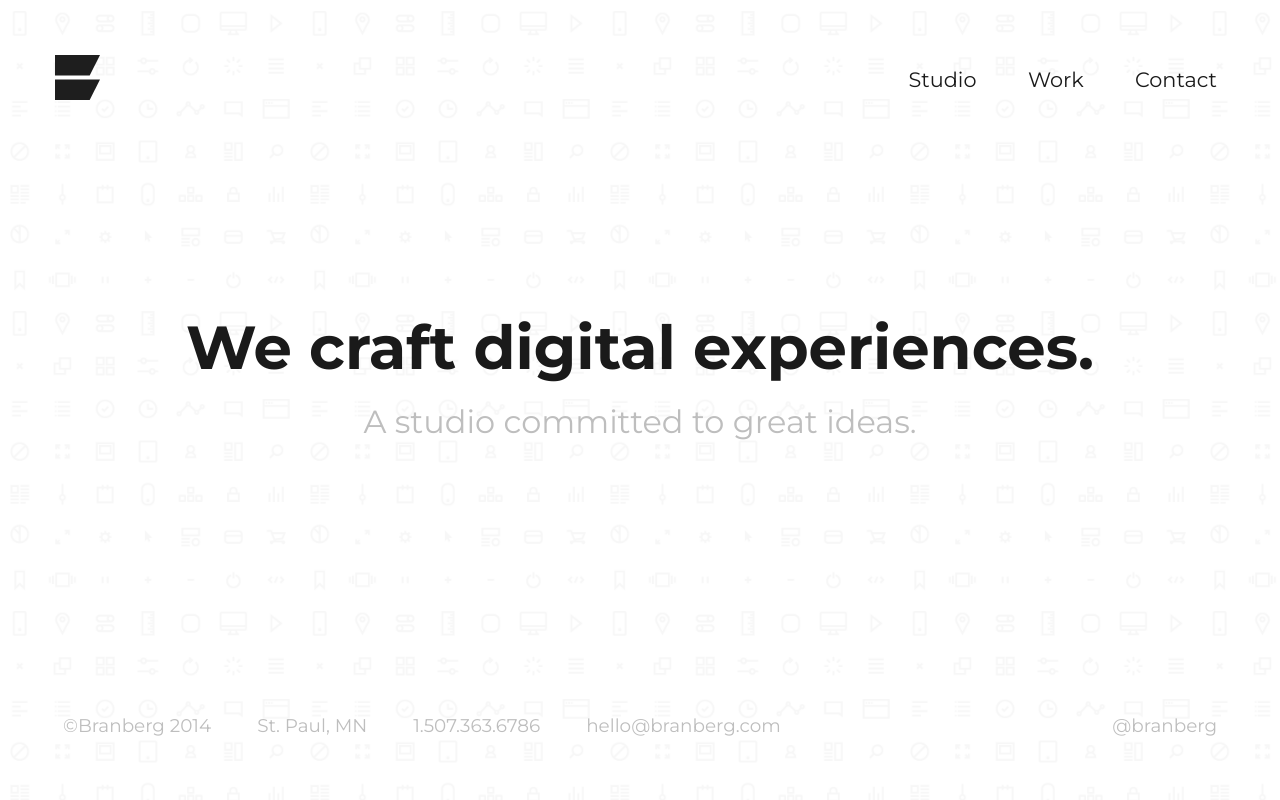
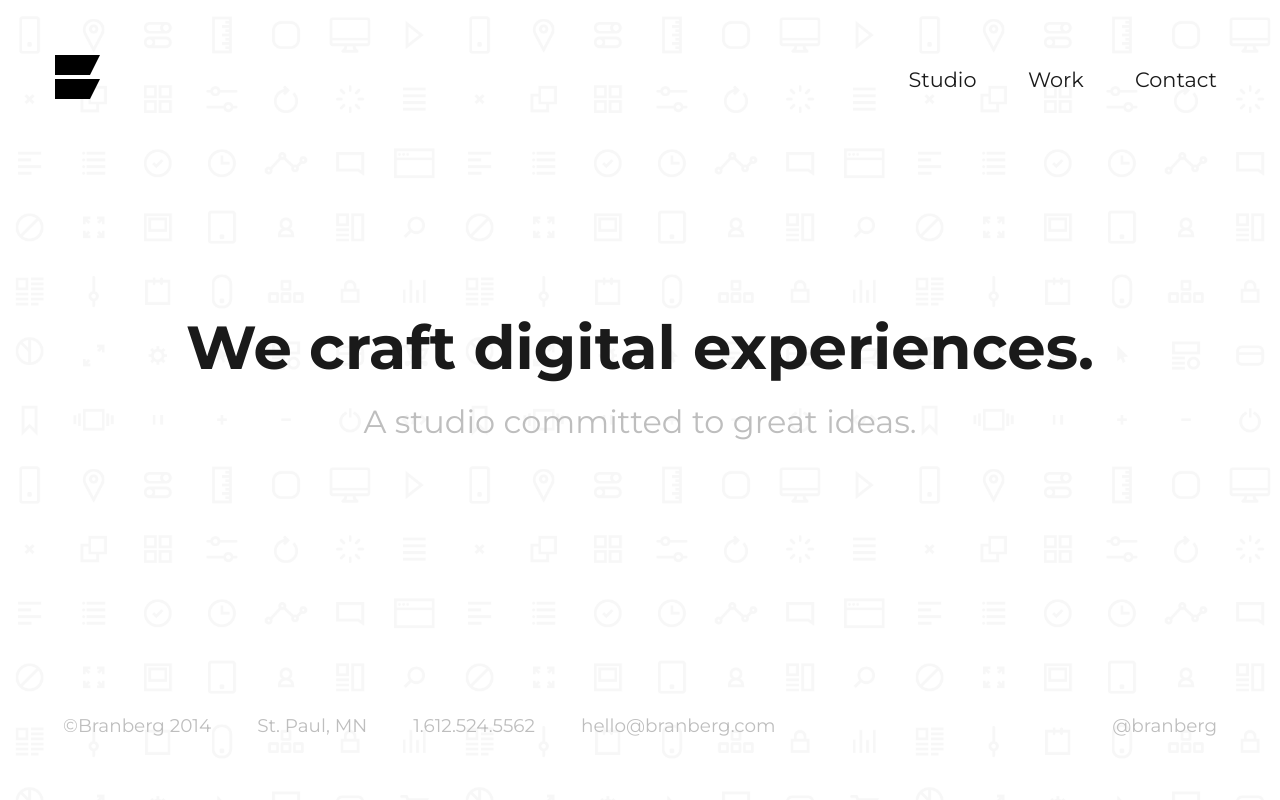
Before and after one commit to branberg/branberg.com, a PHP site: page / in a window 1280 px wide. Run offline with PHP 8.4, Linux system fonts and the light colour scheme.

```diff
--- a/_inc/footer.php
+++ b/_inc/footer.php
@@ -3,7 +3,7 @@
 			<ul class="clearfix">
 				<li class="copyright">&copy;Branberg <?php echo date('Y'); ?></li>
 				<li class="location">St. Paul, MN</li>
-				<li class="phone"><a href="tel:5073636786">1.507.363.6786</a></li>
+				<li class="phone"><a href="tel:5073636786">1.612.524.5562</a></li>
 				<li class="email"><a href="mailto:hello@branberg.com">hello@branberg.com</a></li>
 				<li class="twitter right_align"><a href="http://twitter.com/branberg" target="_blank">@branberg</a></li>
 			</ul>
--- a/_inc/header.php
+++ b/_inc/header.php
@@ -30,7 +30,7 @@
 	<div id="wrapper">
 
 		<header id="main_header" class="clearfix">
-			<a href="/" id="logo" rel="home"><img src="/library/img/logo.svg" alt="Branberg Logo" /></a>
+			<a href="/" id="logo" rel="home"><div id="branberg_logo"></div></a>
 			<nav id="main_nav">
 				<ul>
 					<li<?php echo( $pageID == 'studio' ? ' class="current_page"' : '' ); ?>><a href="/studio">Studio</a></li>
--- a/library/css/main.css
+++ b/library/css/main.css
@@ -154,6 +154,12 @@ BOX SHADOW
 /*********************
 TRIANGLES
 *********************/
+/*********************
+Background Size
+*********************/
+/*********************
+Branberg Logo
+*********************/
 /*************************************
 GLOBALS
 *************************************/
@@ -199,6 +205,26 @@ header#main_header {
     transition: opacity 0.15s ease-in-out; }
     header#main_header #logo:hover {
       opacity: 0.7; }
+    header#main_header #logo #branberg_logo {
+      display: block;
+      width: 45px;
+      height: 45px;
+      position: relative;
+      overflow: hidden; }
+      header#main_header #logo #branberg_logo:before, header#main_header #logo #branberg_logo:after {
+        position: absolute;
+        left: 0;
+        content: '';
+        display: block;
+        width: 34.65px;
+        height: 0;
+        border-top: solid 20.7px black;
+        border-bottom: solid 20.7px rgba(255, 255, 255, 0);
+        border-right: solid 10.35px rgba(255, 255, 255, 0); }
+      header#main_header #logo #branberg_logo:before {
+        top: 0; }
+      header#main_header #logo #branberg_logo:after {
+        top: 24.3px; }
     header#main_header #logo img {
       display: block;
       width: 100%;
@@ -231,10 +257,10 @@ body.homepage #homepage_background {
   left: 0;
   position: fixed;
   background: white url(../img/background.png) 0 0 repeat scroll;
-  -webkit-background-size: 300px;
-  -moz-background-size: 300px;
-  -o-background-size: 300px;
-  background-size: 300px;
+  -webkit-background-size: 450px;
+  -moz-background-size: 450px;
+  -o-background-size: 450px;
+  background-size: 450px;
   z-index: 0;
   opacity: 0.5; }
 
--- a/library/scss/_base.scss
+++ b/library/scss/_base.scss
@@ -56,6 +56,10 @@ header#main_header{
 			opacity: 0.7;
 		}
 
+		#branberg_logo{
+			@include branberg-logo( 45px, #000 );
+		}
+
 		img{
 			display: block;
 			width: 100%;
@@ -110,10 +114,7 @@ body.homepage{
 		@include absoluteFull(0);
 		position: fixed;
 		background: #ffffff url(../img/background.png) 0 0 repeat scroll;
-		-webkit-background-size: 300px;
-		-moz-background-size: 300px;
-		-o-background-size: 300px;
-		background-size: 300px;
+		@include background-size( 450px );
 		z-index: 0;
 		opacity: 0.5;
 
--- a/library/scss/_mixins.scss
+++ b/library/scss/_mixins.scss
@@ -93,3 +93,43 @@ TRIANGLES
 
     }
 }
+
+/*********************
+Background Size
+*********************/
+@mixin background-size( $size: '100%' ) {
+    -webkit-background-size: $size;
+    -moz-background-size: $size;
+    -o-background-size: $size;
+    background-size: $size;
+}
+
+/*********************
+Branberg Logo
+*********************/
+@mixin branberg-logo( $height: '100px', $color: '#000' ) {
+
+    display: block;
+    width: $height;
+    height: $height;
+    position: relative;
+    overflow: hidden;
+
+    &:before,
+    &:after{
+        position: absolute;
+        left: 0;
+        content: '';
+        display: block;
+        width: 0.77 * $height;
+        height: 0;
+        border-top: solid $height*0.46 $color;
+        border-bottom: solid $height*0.46 rgba(255,255,255,0);
+        border-right: solid $height*0.23 rgba(255,255,255,0);
+    }
+
+    &:before{ top: 0; }
+
+    &:after{ top: $height*0.54; }
+
+}
```
Also changed, not shown: work.php (+14 -1 lines), library/img/clients/crazeinteractive.svg (added), library/img/clients/deltadental.svg (added), library/img/clients/hoodieallen.svg (added), library/img/clients/mayo.svg (added), library/img/clients/mikeshard.svg (added), library/img/clients/nexmo.svg (added), library/img/clients/tcf.svg (added), library/img/clients/umn.svg (added), library/img/logo.svg (deleted), 1 other file.
